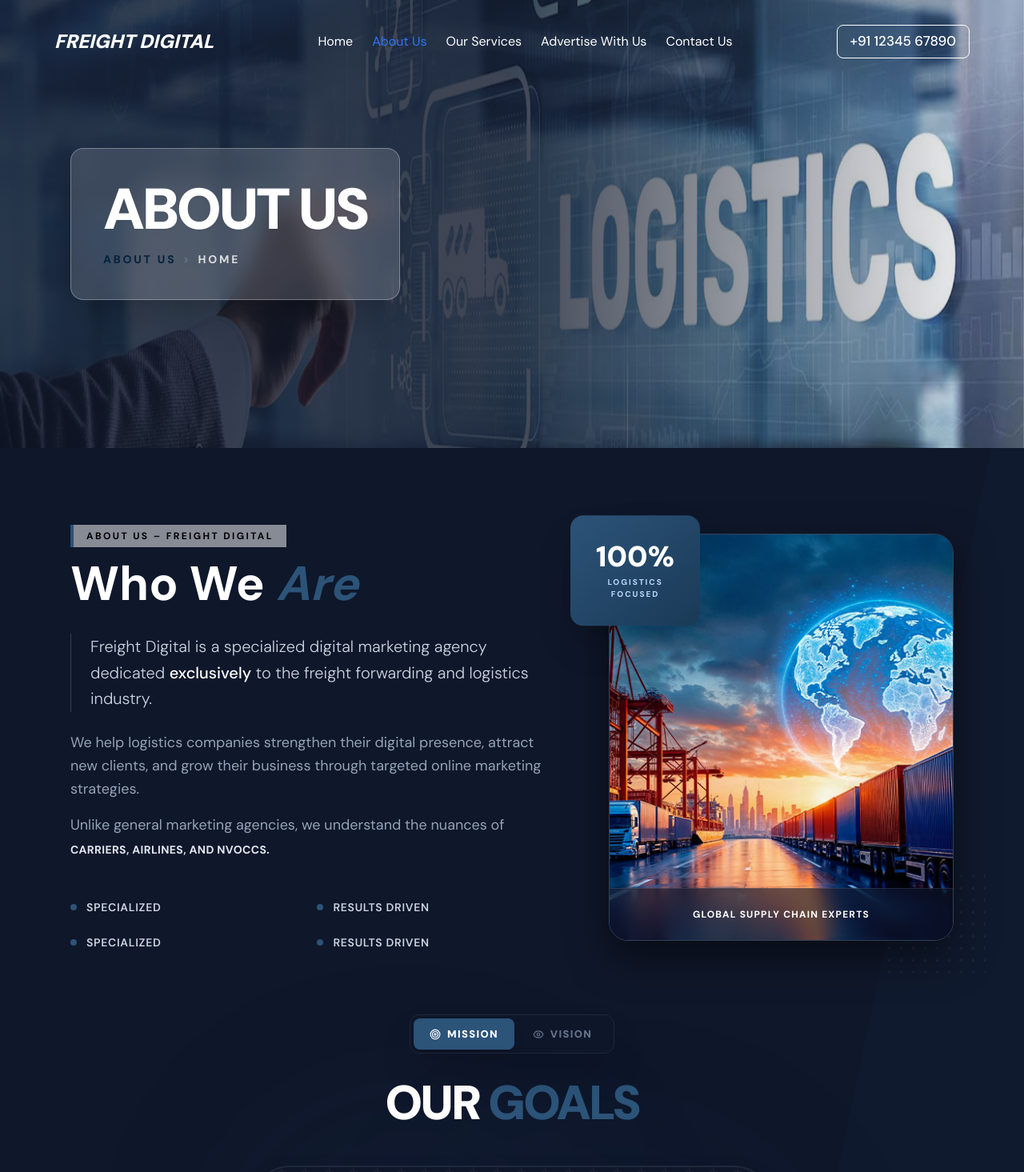
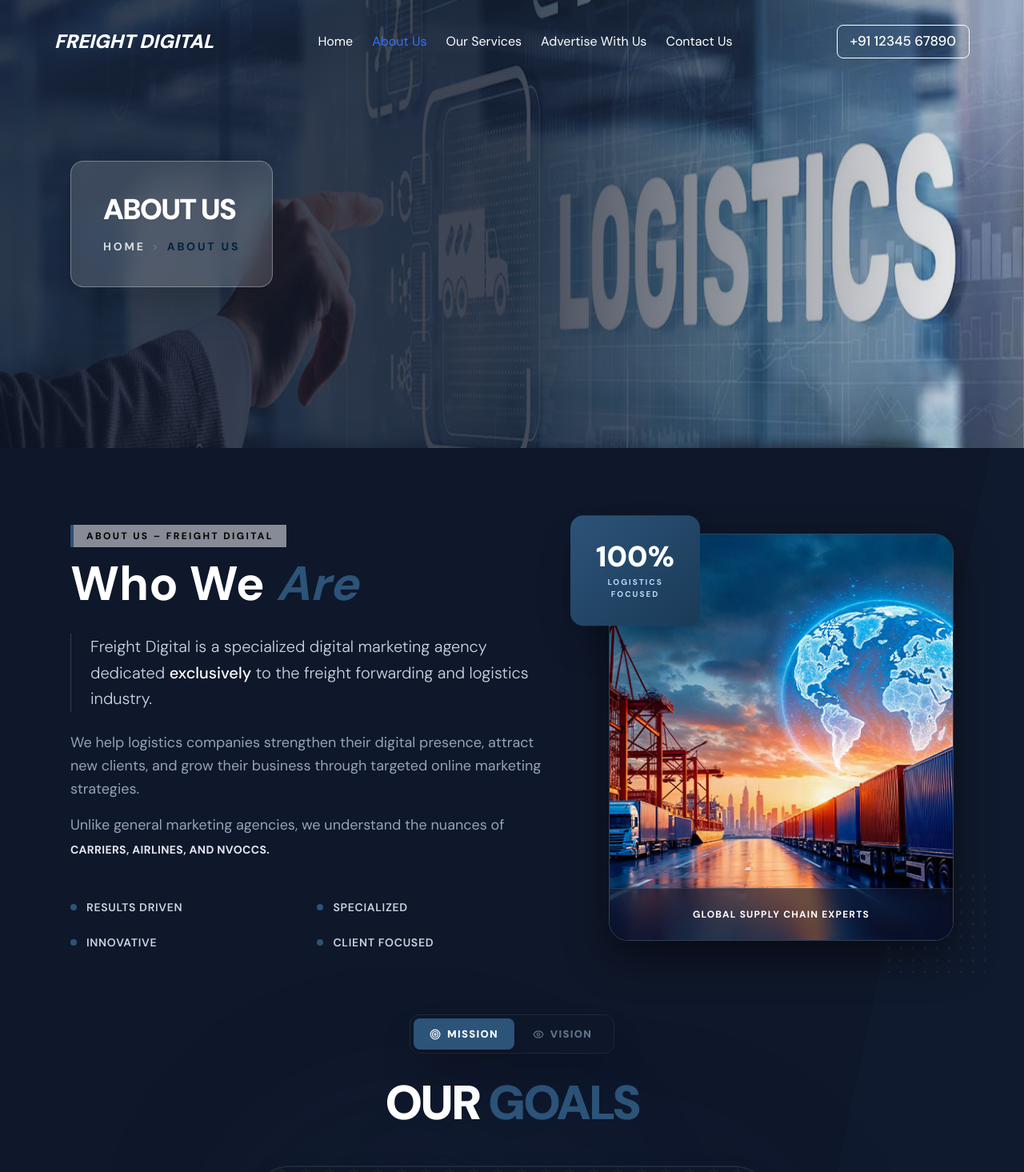
Before and after one commit to Yulanto-Developers/freight_digital, a Next.js app: page /about in a window 1280 px wide. Shown: the top 1465 px of the page at 80% size. Built offline with nearby package versions, Linux system fonts and the light colour scheme.

Commit message:
about1st changes compelete

```diff
--- a/src/app/(site)/about/page.tsx
+++ b/src/app/(site)/about/page.tsx
@@ -6,14 +6,14 @@
 import AboutSec from "@/components/about";
 import GrowthSection from "@/components/about/Growth";
 export const metadata: Metadata = {
-    title: "About | Symposium",
+    title: "About",
 };
 
 const page = () => {
-    const breadcrumbLinks = [
-        { href: "/", text: "Home" },
-        { href: "/about", text: "About" },
-    ];
+    // const breadcrumbLinks = [
+    //     { href: "/", text: "Home" },
+    //     { href: "/about", text: "About" },
+    // ];
     return (
         <>
             <Banner page='About Us' />
--- a/src/components/Layout/Banner/index.tsx
+++ b/src/components/Layout/Banner/index.tsx
@@ -25,17 +25,18 @@
                 <div className="max-w-max bg-white/15 backdrop-blur-md border border-white/30 p-8 md:p-10 rounded-2xl shadow-2xl">
 
 
-                    <h1 className="text-4xl md:text-7xl font-black uppercase tracking-tighter text-slate-900 mb-4 drop-shadow-sm">
+                    <h1 className="text-4xl md:text-4xl font-black uppercase tracking-tighter text-slate-900 mb-4 drop-shadow-sm">
                         {page}
                     </h1>
 
 
                     <div className="flex items-center gap-2 text-xs md:text-sm font-bold uppercase tracking-[0.2em]">
-                        <span className="text-[#03223f] hover:text-[#6e8296]">{page}</span>
-                        <span className="text-slate-500">&gt;</span>
                         <Link href="/" className="text-white/80 hover:text-white transition-colors">
                             Home
                         </Link>
+                        <span className="text-slate-500">&gt;</span>
+                        <span className="text-[#03223f] hover:text-[#6e8296]">{page}</span>
+
                     </div>
                 </div>
             </div>
--- a/src/components/about/Growth.tsx
+++ b/src/components/about/Growth.tsx
@@ -36,7 +36,7 @@
                             At <span className="text-white font-bold">Freight Digital</span>, we believe every logistics company deserves strong online visibility and access to new business opportunities.
                         </p>
 
-                        <div className="flex flex-wrap gap-4">
+                        {/* <div className="flex flex-wrap gap-4">
                             <Link href='/contact'>
                                 <button className="px-8 py-4 bg-[#2C5378] hover:bg-blue-600 text-white font-black uppercase tracking-widest rounded-full transition-all flex items-center gap-3 group">
                                     Start Growing <ArrowRight className="group-hover:translate-x-2 transition-transform" />
@@ -47,7 +47,7 @@
                                     Our Strategies
                                 </button>
                             </Link>
-                        </div>
+                        </div> */}
                     </motion.div>
 
 
--- a/src/components/about/index.tsx
+++ b/src/components/about/index.tsx
@@ -1,10 +1,26 @@
 "use client";
 import React from 'react';
 import Image from 'next/image';
-import { motion } from 'framer-motion';
+import { motion, moveItem } from 'framer-motion';
 import MissionVision from './Mission';
 
 function AboutSec() {
+
+    const listobj = [
+        {
+            'list': 'Results Driven'
+        },
+        {
+            'list': 'Specialized'
+        },
+        {
+            'list': 'Innovative'
+        },
+        {
+            'list': 'Client Focused'
+        }
+    ]
+
     return (
         <section className="py-24 bg-[#0f172a] overflow-hidden relative">
 
@@ -13,7 +29,6 @@
             <div className="container mx-auto px-6 md:px-12 relative z-10">
                 <div className="flex flex-col lg:flex-row items-center justify-between gap-12 lg:gap-20">
 
-                    {/* Left Content Column */}
                     <motion.div
                         initial={{ opacity: 0, x: -60 }}
                         whileInView={{ opacity: 1, x: 0 }}
@@ -47,11 +62,16 @@
 
 
                         <div className="grid grid-cols-2 gap-6 pt-4">
-                            <div className="flex items-center gap-3">
-                                <div className="w-2 h-2 rounded-full bg-[#2C5378]" />
-                                <span className="text-sm text-slate-300 font-semibold uppercase tracking-wider">Specialized</span>
-                            </div>
-                            <div className="flex items-center gap-3">
+                            {
+                                listobj.map((item: { list: string }, index: number) => (
+                                    <div key={index} className="flex items-center gap-3">
+                                        <div className="w-2 h-2 rounded-full bg-[#2C5378]" />
+                                        <span className="text-sm text-slate-300 font-semibold uppercase tracking-wider">{item.list}</span>
+                                    </div>
+                                ))
+                            }
+
+                            {/* <div className="flex items-center gap-3">
                                 <div className="w-2 h-2 rounded-full bg-[#2C5378]" />
                                 <span className="text-sm text-slate-300 font-semibold uppercase tracking-wider">Results Driven</span>
                             </div>
@@ -62,7 +82,7 @@
                             <div className="flex items-center gap-3">
                                 <div className="w-2 h-2 rounded-full bg-[#2C5378]" />
                                 <span className="text-sm text-slate-300 font-semibold uppercase tracking-wider">Results Driven</span>
-                            </div>
+                            </div> */}
                         </div>
                     </motion.div>
 
@@ -103,13 +123,13 @@
                         >
                             <span className="text-4xl font-black">100%</span>
                             <span className="text-[10px] text-center uppercase font-bold tracking-[0.2em] text-blue-200 mt-1">
-                                Logistics<br/>Focused
+                                Logistics<br />Focused
                             </span>
                         </motion.div>
 
 
                         <div className="absolute -bottom-10 -right-10 w-32 h-32 opacity-20"
-                             style={{ backgroundImage: 'radial-gradient(#2C5378 2px, transparent 2px)', backgroundSize: '15px 15px' }}
+                            style={{ backgroundImage: 'radial-gradient(#2C5378 2px, transparent 2px)', backgroundSize: '15px 15px' }}
                         />
                     </motion.div>
 
@@ -117,7 +137,7 @@
             </div>
 
             <div>
-                <MissionVision/>
+                <MissionVision />
             </div>
         </section>
     );
```
